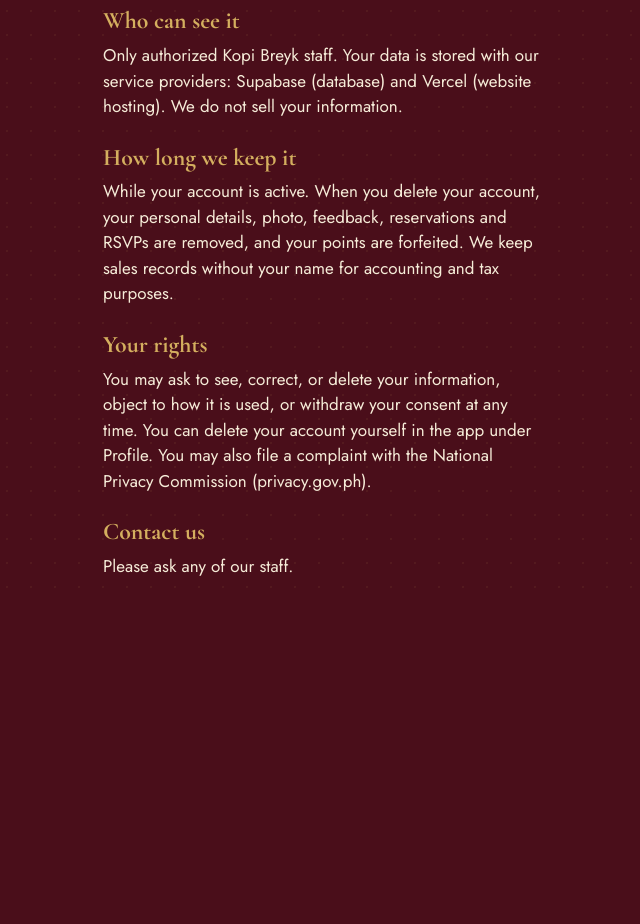
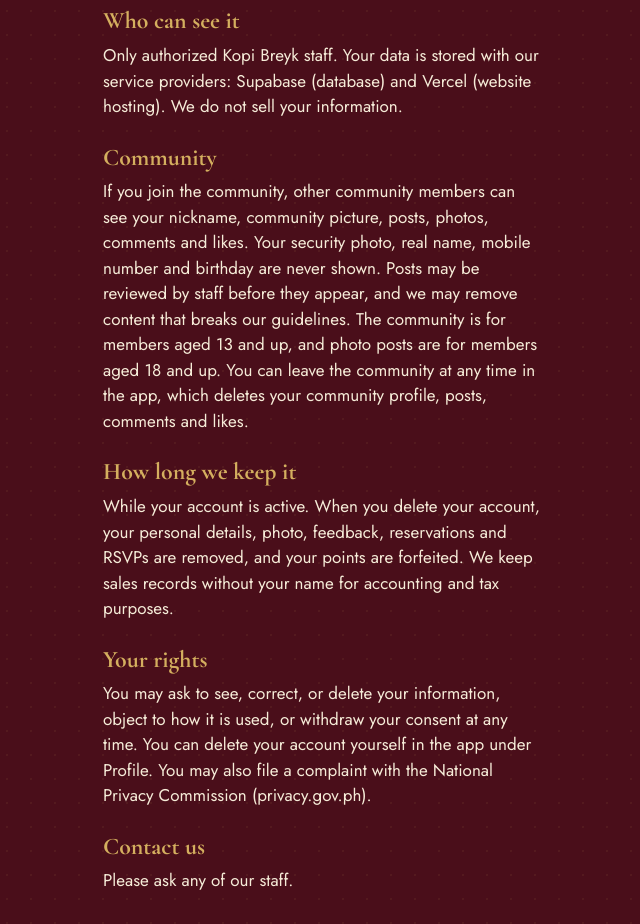
Before and after one commit to whyfishcanswim0-cmyk/kopi-breyk-prototype-6, a plain HTML site: page privacy.html in a window 1280 px wide. Shown: the part 769-1693 px from the top of the page, without its empty margins (317-957 px from the left). Before the commit the page ends 1378 px from the top, so only its background shows below. Drawn offline with nearby package versions, Linux system fonts and the light colour scheme; no server answers.

Commit message:
privacy.html

```diff
--- a/privacy.html
+++ b/privacy.html
@@ -20,6 +20,7 @@
   <h3>What we collect</h3><p>Your username and PIN (the PIN is stored scrambled, so we cannot read it), full name, mobile number, birthday, optional email, a profile photo, your purchase records (receipt number, amount, points), visit dates, free spins and prizes, feedback you send, reservations and event RSVPs, and referral information.</p>
   <h3>Why we collect it</h3><p>To run the rewards program (points, spins, streaks), to confirm at the counter that an account belongs to you (your photo), to greet you on your birthday, to handle reservations and events, to prevent fraud and duplicate accounts, and to improve our service. If you agreed to it, we may also send you offers.</p>
   <h3>Who can see it</h3><p>Only authorized Kopi Breyk staff. Your data is stored with our service providers: Supabase (database) and Vercel (website hosting). We do not sell your information.</p>
+  <h3>Community</h3><p>If you join the community, other community members can see your nickname, community picture, posts, photos, comments and likes. Your security photo, real name, mobile number and birthday are never shown. Posts may be reviewed by staff before they appear, and we may remove content that breaks our guidelines. The community is for members aged 13 and up, and photo posts are for members aged 18 and up. You can leave the community at any time in the app, which deletes your community profile, posts, comments and likes.</p>
   <h3>How long we keep it</h3><p>While your account is active. When you delete your account, your personal details, photo, feedback, reservations and RSVPs are removed, and your points are forfeited. We keep sales records without your name for accounting and tax purposes.</p>
   <h3>Your rights</h3><p>You may ask to see, correct, or delete your information, object to how it is used, or withdraw your consent at any time. You can delete your account yourself in the app under Profile. You may also file a complaint with the National Privacy Commission (privacy.gov.ph).</p>
   <h3>Contact us</h3><p id="contact">Please ask any of our staff.</p>
```
